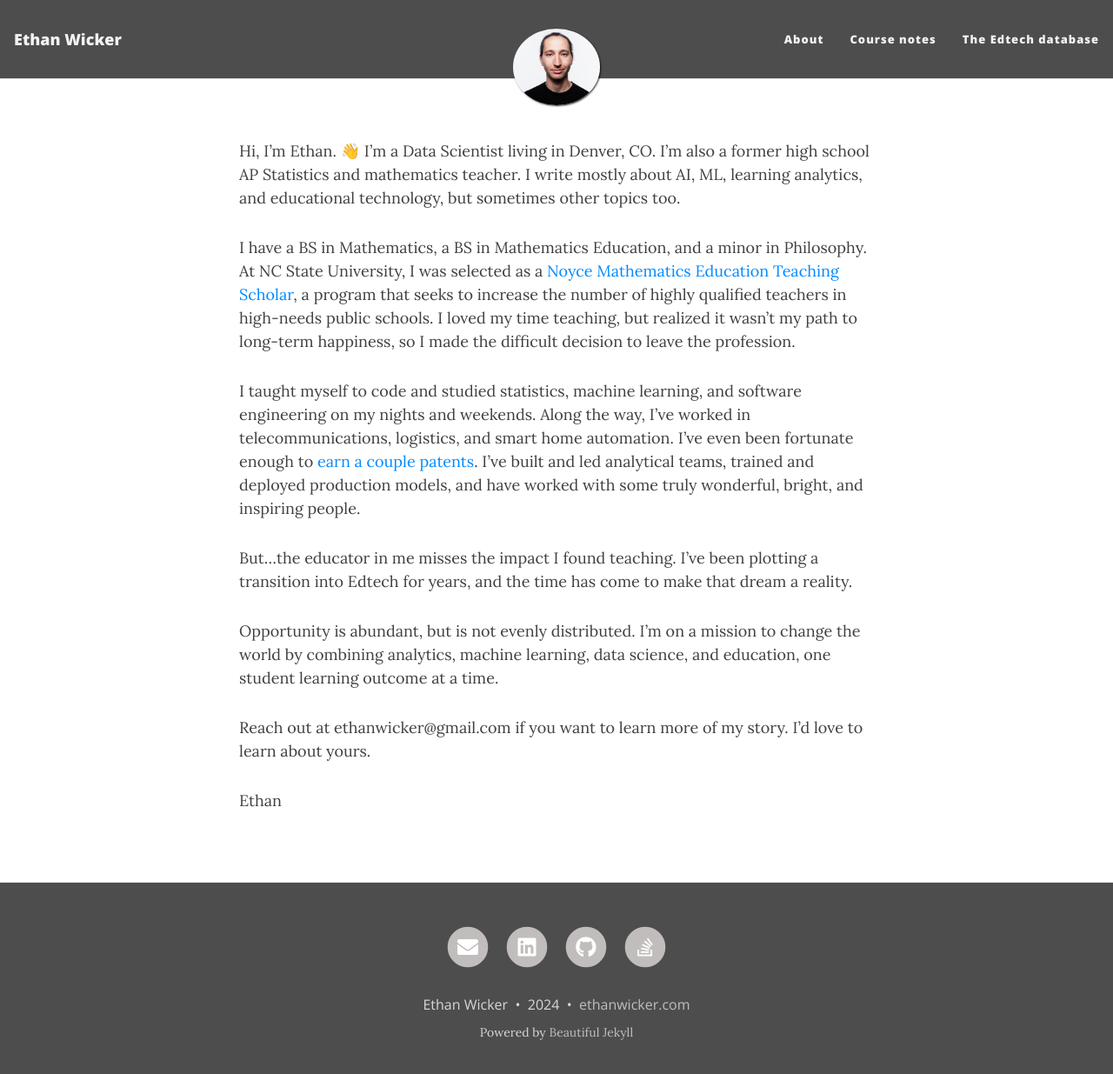
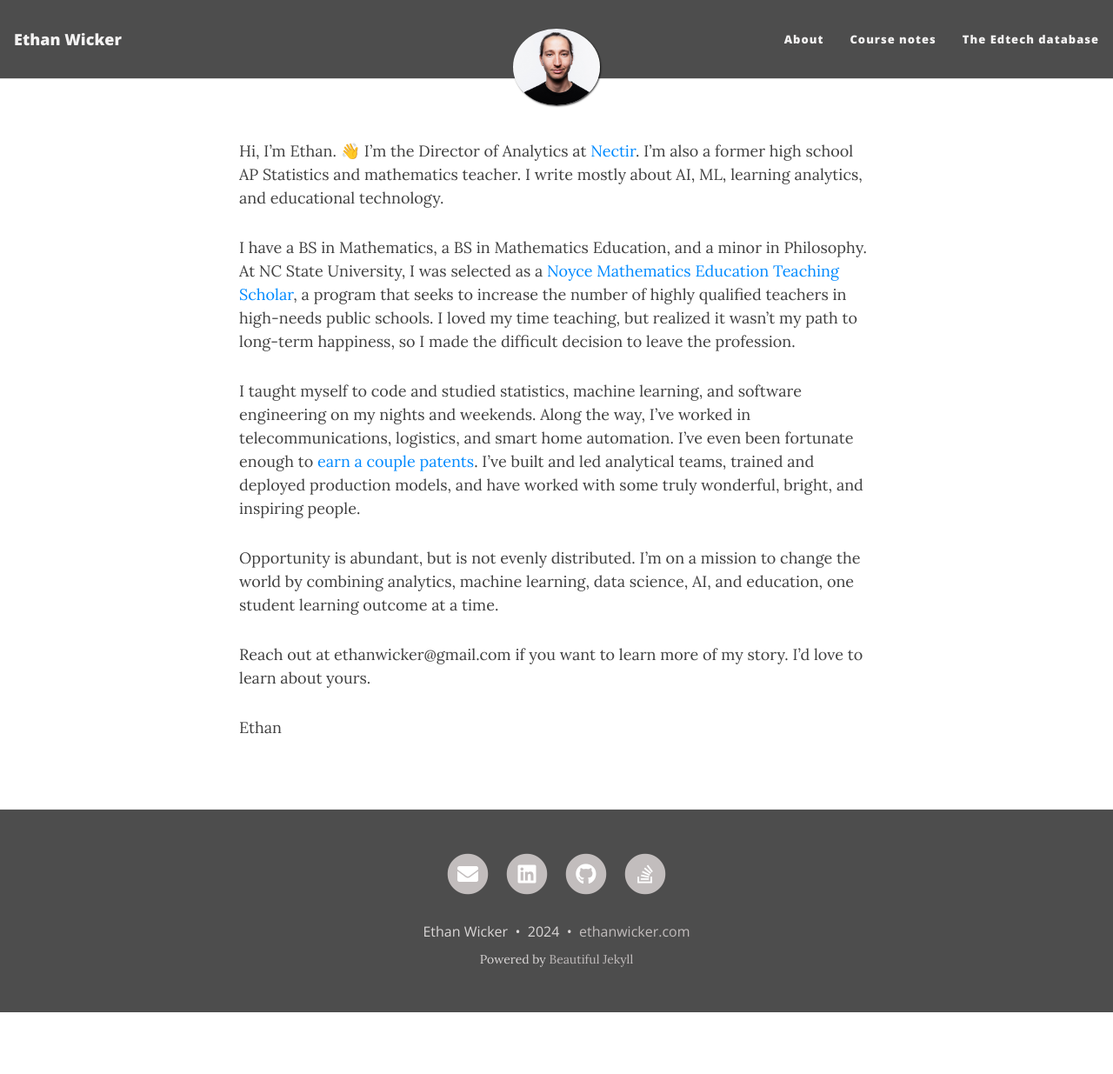
Before and after one commit to ethanwicker/ethanwicker.github.io, a Jekyll site: the page built from subpages/about.md, in a window 1280 px wide and 1248 px high. Shown: the top 1235 px of the window at 87% size. Built offline with Jekyll 4.4.1, drawn with Linux system fonts in a browser that asks for light colours; nearby versions of some CDN libraries; our own code applies the rules of GitHub Pages for plain Markdown files.

Commit message:
Update about.md
Add in position at Nectir

```diff
--- a/subpages/about.md
+++ b/subpages/about.md
@@ -1,12 +1,10 @@
-Hi, I'm Ethan. 👋 I'm a Data Scientist living in Denver, CO.  I'm also a former high school AP Statistics and mathematics teacher.  I write mostly about AI, ML, learning analytics, and educational technology, but sometimes other topics too.
+Hi, I'm Ethan. 👋 I'm the Director of Analytics at [Nectir](https://www.nectir.io/).  I'm also a former high school AP Statistics and mathematics teacher.  I write mostly about AI, ML, learning analytics, and educational technology.
 
 I have a BS in Mathematics, a BS in Mathematics Education, and a minor in Philosophy.  At NC State University, I was selected as a [Noyce Mathematics Education Teaching Scholar](https://www.nsfnoyce.org/){:target="_blank"}, a program that seeks to increase the number of highly qualified teachers in high-needs public schools.  I loved my time teaching, but realized it wasn't my path to long-term happiness, so I made the difficult decision to leave the profession.
 
 I taught myself to code and studied statistics, machine learning, and software engineering on my nights and weekends.  Along the way, I've worked in telecommunications, logistics, and smart home automation.  I've even been fortunate enough to [earn a couple patents](https://patents.google.com/?inventor=Ethan+Wicker){:target="_blank"}.  I've built and led analytical teams, trained and deployed production models, and have worked with some truly wonderful, bright, and inspiring people.
 
-But...the educator in me misses the impact I found teaching.  I've been plotting a transition into Edtech for years, and the time has come to make that dream a reality.
-
-Opportunity is abundant, but is not evenly distributed.  I'm on a mission to change the world by combining analytics, machine learning, data science, and education, one student learning outcome at a time.
+Opportunity is abundant, but is not evenly distributed.  I'm on a mission to change the world by combining analytics, machine learning, data science, AI, and education, one student learning outcome at a time.
 
 Reach out at ethanwicker@gmail.com if you want to learn more of my story.  I'd love to learn about yours.
 
```
